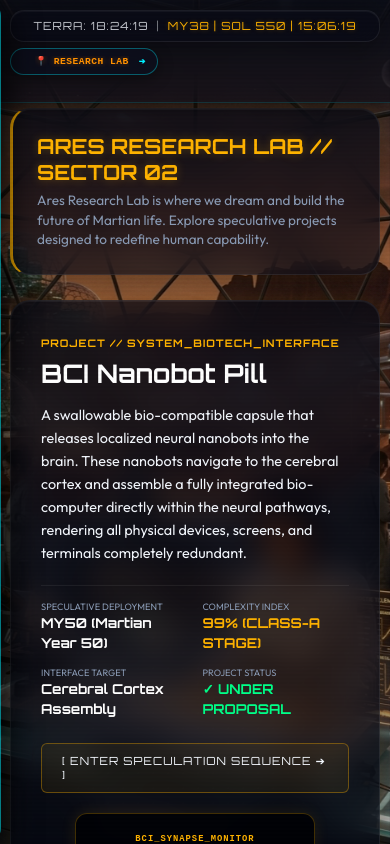
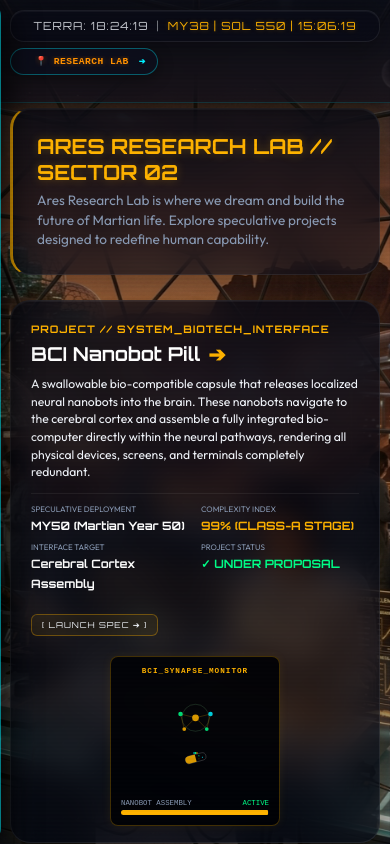
Before and after one commit to EphraimB/ephraim-becker-v3, a Next.js app: page /research in a window 390 px wide. Shown: the top 844 px of the page. Built offline with nearby package versions, Linux system fonts and the light colour scheme.

Commit message:
Enhance ResearchLab: add high-tech hover effects and responsive styles for showcase cards and action buttons

```diff
--- a/app/research/page.js
+++ b/app/research/page.js
@@ -29,17 +29,112 @@ export default function ResearchLab() {
     <div className="citizen-card-shell research-shell">
       {/* Local high-tech hover and animation styles */}
       <style dangerouslySetInnerHTML={{ __html: `
+        .showcase-card {
+          transition: transform 0.3s cubic-bezier(0.25, 0.8, 0.25, 1), border-color 0.3s, box-shadow 0.3s !important;
+        }
         .showcase-card:hover {
+          transform: translateY(-4px) scale(1.015) !important;
           border-color: var(--color-accent) !important;
           box-shadow: 0 20px 50px rgba(0, 0, 0, 0.6),
                       inset 0 1px 1px rgba(255, 255, 255, 0.1),
-                      0 0 40px rgba(var(--color-accent-rgb), 0.25) !important;
+                      0 0 45px rgba(var(--color-accent-rgb), 0.3) !important;
+        }
+        .showcase-card:hover h3 {
+          color: var(--color-accent) !important;
+          text-shadow: 0 0 8px rgba(var(--color-accent-rgb), 0.4);
+        }
+        .showcase-card:hover .card-arrow {
+          transform: translateX(5px);
         }
         .showcase-card:hover .hud-btn {
           background: rgba(var(--color-accent-rgb), 0.16) !important;
           border-color: var(--color-accent) !important;
           box-shadow: 0 0 12px rgba(var(--color-accent-rgb), 0.35) !important;
           color: var(--color-accent) !important;
+        }
+        .monitor-hover-overlay {
+          position: absolute;
+          inset: 0;
+          background: rgba(4, 6, 12, 0.95);
+          display: flex;
+          flex-direction: column;
+          align-items: center;
+          justify-content: center;
+          opacity: 0;
+          pointer-events: none;
+          transition: all 0.25s ease;
+          z-index: 5;
+        }
+        .showcase-card:hover .monitor-hover-overlay {
+          opacity: 1;
+        }
+        .monitor-hover-overlay .overlay-text {
+          font-family: var(--font-tech);
+          color: var(--color-accent);
+          font-size: 0.8rem;
+          letter-spacing: 1.5px;
+          text-shadow: 0 0 8px rgba(var(--color-accent-rgb), 0.6);
+          animation: pulse-glow 1.2s infinite alternate ease-in-out;
+        }
+        @keyframes pulse-glow {
+          0% { transform: scale(0.96); opacity: 0.7; }
+          100% { transform: scale(1.04); opacity: 1; }
+        }
+        .card-cta-btn {
+          padding: 8px 16px !important;
+          font-size: 0.65rem !important;
+        }
+        @media (max-width: 900px) {
+          .showcase-card {
+            padding: 16px 20px !important;
+          }
+          .showcase-title {
+            font-size: 1.2rem !important;
+            margin: 4px 0 8px 0 !important;
+          }
+          .showcase-desc {
+            font-size: 0.76rem !important;
+            line-height: 1.45 !important;
+            margin-bottom: 12px !important;
+          }
+          .showcase-specs-grid {
+            gap: 8px 12px !important;
+            padding-top: 10px !important;
+            margin-bottom: 12px !important;
+          }
+          .spec-label {
+            font-size: 0.5rem !important;
+          }
+          .spec-value {
+            font-size: 0.72rem !important;
+          }
+          .card-cta-btn {
+            padding: 5px 10px !important;
+            font-size: 0.52rem !important;
+          }
+          /* Resize BCI Monitor Box to be much smaller and compact on mobile */
+          .bci-monitor-box {
+            width: 170px !important;
+            height: 170px !important;
+            padding: 10px !important;
+            border-radius: 8px !important;
+            box-shadow: 0 0 10px rgba(var(--color-accent-rgb), 0.08) !important;
+          }
+          .bci-monitor-svg {
+            width: 75px !important;
+            height: 75px !important;
+            margin: 4px 0 !important;
+          }
+          .bci-monitor-title {
+            font-size: 0.48rem !important;
+          }
+          .bci-monitor-stats {
+            font-size: 0.46rem !important;
+          }
+          .monitor-hover-overlay .overlay-text {
+            font-size: 0.65rem !important;
+            letter-spacing: 1px !important;
+          }
         }
       `}} />
 
@@ -73,44 +168,45 @@ export default function ResearchLab() {
                 PROJECT // SYSTEM_BIOTECH_INTERFACE
               </span>
 
-              <h3 style={{ fontFamily: 'var(--font-tech)', fontSize: '1.6rem', color: '#ffffff', margin: '6px 0 15px 0', fontWeight: 'bold' }}>
-                BCI Nanobot Pill
+              <h3 className="showcase-title" style={{ fontFamily: 'var(--font-tech)', fontSize: '1.6rem', color: '#ffffff', margin: '6px 0 15px 0', fontWeight: 'bold', display: 'flex', alignItems: 'center', gap: '8px' }}>
+                BCI Nanobot Pill <span style={{ color: 'var(--color-accent)', fontSize: '1.3rem', transition: 'transform 0.25s ease' }} className="card-arrow">➔</span>
               </h3>
 
-              <p style={{ fontSize: '0.9rem', color: 'var(--text-primary)', lineHeight: 1.6, marginBottom: '20px' }}>
+              <p className="showcase-desc" style={{ fontSize: '0.9rem', color: 'var(--text-primary)', lineHeight: 1.6, marginBottom: '20px' }}>
                 A swallowable bio-compatible capsule that releases localized neural nanobots into the brain. These nanobots navigate to the cerebral cortex and assemble a fully integrated bio-computer directly within the neural pathways, rendering all physical devices, screens, and terminals completely redundant.
               </p>
 
               {/* Spec list */}
-              <div style={{ display: 'grid', gridTemplateColumns: 'repeat(2, 1fr)', gap: '15px', borderTop: '1px solid rgba(255,255,255,0.06)', paddingTop: '15px' }}>
+              <div className="showcase-specs-grid" style={{ display: 'grid', gridTemplateColumns: 'repeat(2, 1fr)', gap: '15px', borderTop: '1px solid rgba(255,255,255,0.06)', paddingTop: '15px' }}>
                 <div>
-                  <span style={{ fontSize: '0.58rem', color: 'var(--text-secondary)', display: 'block', textTransform: 'uppercase' }}>SPECULATIVE DEPLOYMENT</span>
-                  <span style={{ fontSize: '0.85rem', color: '#ffffff', fontFamily: 'var(--font-tech)', fontWeight: 600 }}>MY50 (Martian Year 50)</span>
+                  <span className="spec-label" style={{ fontSize: '0.58rem', color: 'var(--text-secondary)', display: 'block', textTransform: 'uppercase' }}>SPECULATIVE DEPLOYMENT</span>
+                  <span className="spec-value" style={{ fontSize: '0.85rem', color: '#ffffff', fontFamily: 'var(--font-tech)', fontWeight: 600 }}>MY50 (Martian Year 50)</span>
                 </div>
                 <div>
-                  <span style={{ fontSize: '0.58rem', color: 'var(--text-secondary)', display: 'block', textTransform: 'uppercase' }}>COMPLEXITY INDEX</span>
-                  <span style={{ fontSize: '0.85rem', color: 'var(--color-accent)', fontFamily: 'var(--font-tech)', fontWeight: 600 }}>99% (CLASS-A STAGE)</span>
+                  <span className="spec-label" style={{ fontSize: '0.58rem', color: 'var(--text-secondary)', display: 'block', textTransform: 'uppercase' }}>COMPLEXITY INDEX</span>
+                  <span className="spec-value" style={{ fontSize: '0.85rem', color: 'var(--color-accent)', fontFamily: 'var(--font-tech)', fontWeight: 600 }}>99% (CLASS-A STAGE)</span>
                 </div>
                 <div>
-                  <span style={{ fontSize: '0.58rem', color: 'var(--text-secondary)', display: 'block', textTransform: 'uppercase' }}>INTERFACE TARGET</span>
-                  <span style={{ fontSize: '0.85rem', color: '#ffffff', fontFamily: 'var(--font-tech)', fontWeight: 600 }}>Cerebral Cortex Assembly</span>
+                  <span className="spec-label" style={{ fontSize: '0.58rem', color: 'var(--text-secondary)', display: 'block', textTransform: 'uppercase' }}>INTERFACE TARGET</span>
+                  <span className="spec-value" style={{ fontSize: '0.85rem', color: '#ffffff', fontFamily: 'var(--font-tech)', fontWeight: 600 }}>Cerebral Cortex Assembly</span>
                 </div>
                 <div>
-                  <span style={{ fontSize: '0.58rem', color: 'var(--text-secondary)', display: 'block', textTransform: 'uppercase' }}>PROJECT STATUS</span>
-                  <span style={{ fontSize: '0.85rem', color: '#00ff88', fontFamily: 'var(--font-tech)', fontWeight: 600 }}>✓ UNDER PROPOSAL</span>
+                  <span className="spec-label" style={{ fontSize: '0.58rem', color: 'var(--text-secondary)', display: 'block', textTransform: 'uppercase' }}>PROJECT STATUS</span>
+                  <span className="spec-value" style={{ fontSize: '0.85rem', color: '#00ff88', fontFamily: 'var(--font-tech)', fontWeight: 600 }}>✓ UNDER PROPOSAL</span>
                 </div>
               </div>
 
               {/* High-tech Action CTA Button */}
-              <div style={{ marginTop: '25px' }}>
-                <span className="hud-btn" style={{ fontSize: '0.7rem', textTransform: 'uppercase', letterSpacing: '1px' }}>
-                  [ ENTER SPECULATION SEQUENCE ➔ ]
+              <div style={{ marginTop: '20px' }}>
+                <span className="hud-btn card-cta-btn">
+                  [ LAUNCH SPEC ➔ ]
                 </span>
               </div>
             </div>
 
             {/* BCI Telemetry Visual Frame */}
             <div
+              className="bci-monitor-box"
               style={{
                 width: '240px',
                 background: 'rgba(2, 3, 6, 0.9)',
@@ -124,15 +220,26 @@ export default function ResearchLab() {
                 height: '240px',
                 boxShadow: '0 0 15px rgba(var(--color-accent-rgb), 0.1)',
                 flexShrink: 0,
-                margin: '0 auto'
+                margin: '0 auto',
+                position: 'relative',
+                overflow: 'hidden'
               }}
             >
-              <span style={{ fontSize: '0.55rem', color: 'var(--color-accent)', fontFamily: 'monospace', letterSpacing: '1px', fontWeight: 'bold' }}>
+              {/* Dissolve Terminal Hover Overlay */}
+              <div className="monitor-hover-overlay">
+                <span className="overlay-text">[ LAUNCH LINK ]</span>
+                <span style={{ fontSize: '0.55rem', color: '#00ff88', marginTop: '8px', fontFamily: 'monospace', letterSpacing: '1px' }}>
+                  READY FOR EXECUTION
+                </span>
+              </div>
+
+              <span className="bci-monitor-title" style={{ fontSize: '0.55rem', color: 'var(--color-accent)', fontFamily: 'monospace', letterSpacing: '1px', fontWeight: 'bold' }}>
                 BCI_SYNAPSE_MONITOR
               </span>
 
               {/* Factored out animated SVG representing the BCI Nanobot Pill in action */}
               <img
+                className="bci-monitor-svg"
                 src="/assets/svgs/bci_card_monitor.svg"
                 alt="BCI Synapse Monitor"
                 width="120"
@@ -141,7 +248,7 @@ export default function ResearchLab() {
               />
 
               <div style={{ width: '100%' }}>
-                <div style={{ display: 'flex', justifyContent: 'space-between', fontSize: '0.52rem', fontFamily: 'monospace', color: 'var(--text-secondary)', marginBottom: '3px' }}>
+                <div className="bci-monitor-stats" style={{ display: 'flex', justifyContent: 'space-between', fontSize: '0.52rem', fontFamily: 'monospace', color: 'var(--text-secondary)', marginBottom: '3px' }}>
                   <span>NANOBOT ASSEMBLY</span>
                   <span style={{ color: '#00ff88' }}>ACTIVE</span>
                 </div>
```
